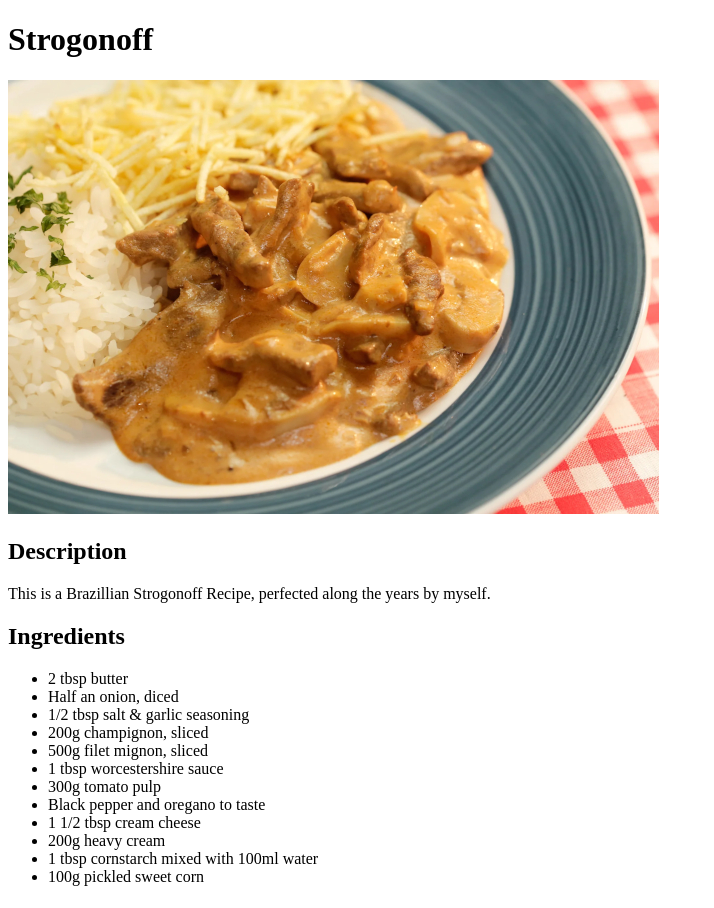
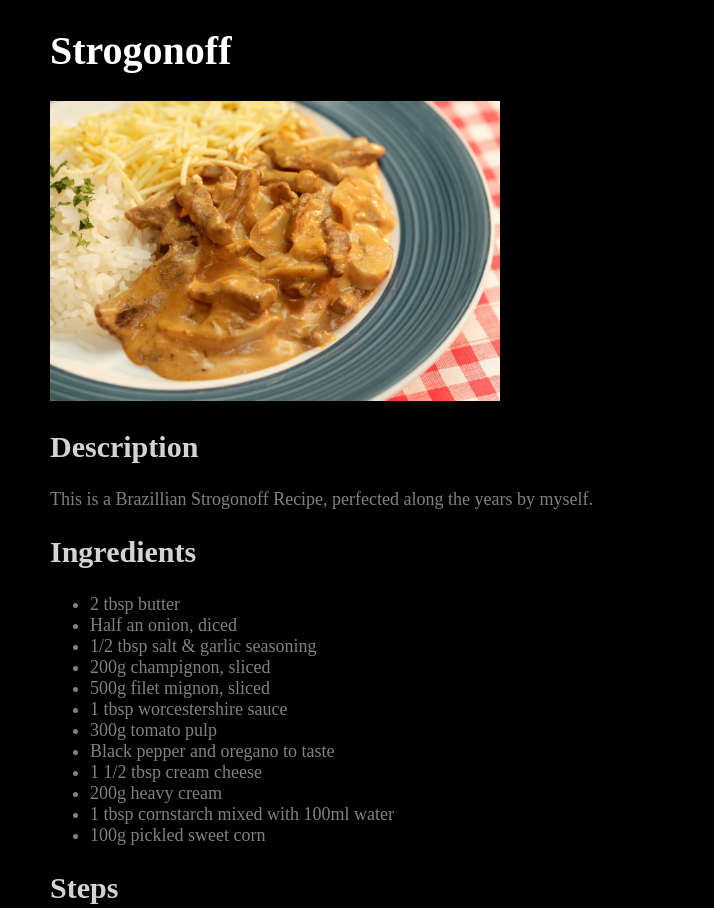
Before and after one commit to hamiltonsouza/odin-recipes, a plain HTML site: page recipes/strogonoff.html in a window 1280 px wide. Shown: the top 908 px of the page, without its empty margins (0-714 px from the left). Drawn offline with Linux system fonts and the light colour scheme.

Commit message:
Add styles on stylesheet and add it to recipes

```diff
--- a/css/style.css
+++ b/css/style.css
@@ -0,0 +1,38 @@
+
+body {
+
+    background-color: black;
+    color: gray;
+    font-family: 'Times New Roman', Times, sans-serif;
+    font-size: 18px;
+    font-weight: normal;
+    margin: 50px;
+    margin-top: 25px;
+
+}
+
+a {
+
+    color: lightgray;
+}
+
+img {
+
+    height: 300px;
+    width: auto;
+
+}
+
+h1 {
+
+    color: white;
+    font-size: 40px;
+
+}
+
+h2 {
+
+    color: lightgray;
+    font-size: 30px;
+
+}
--- a/recipes/strogonoff.html
+++ b/recipes/strogonoff.html
@@ -6,6 +6,8 @@
         <meta charset="UTF-8">
 
         <title>Odin | Strogonoff</title>
+
+        <link rel="stylesheet" href="../css/style.css">
 
     </head>
 
```
Also changed, not shown: recipes/brigadeiro.html (+2 -0 lines), recipes/cornstarch-porridge.html (+2 -0 lines).
